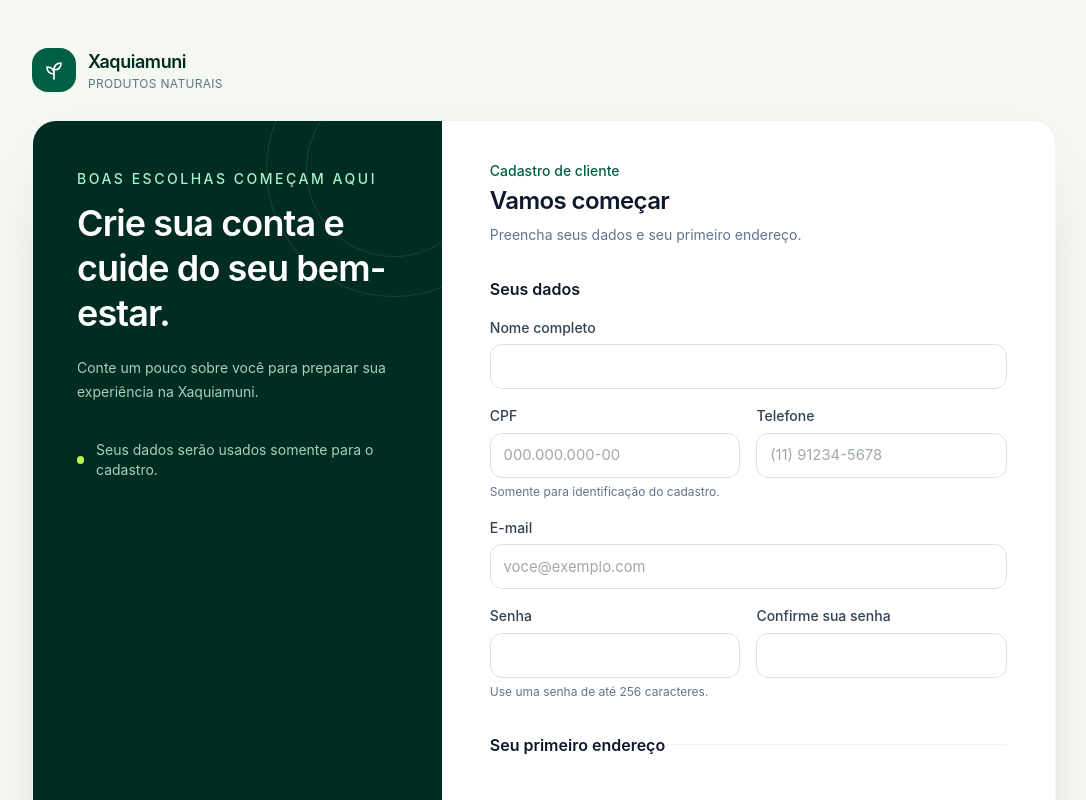
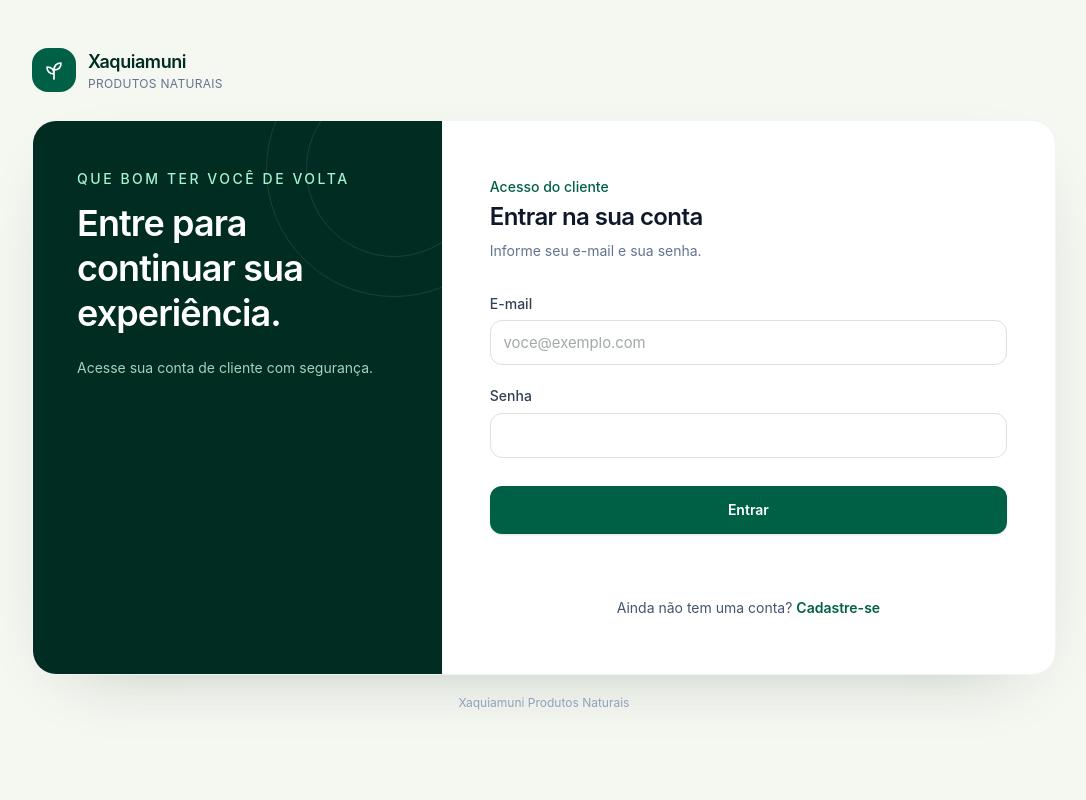
Before and after one commit to GustavoTessaro/Xaquiamuni, an Angular app in the folder client/: page /login in a window 1280 px wide. Before the commit this address led to /cadastro. Shown: the top 800 px of the page, without its empty margins (96-1182 px from the left). Built offline with nearby package versions, Linux system fonts and the light colour scheme.

Commit message:
feat: adiciona tela de login de clientes no Angular

```diff
--- a/client/src/app/app.routes.ts
+++ b/client/src/app/app.routes.ts
@@ -1,7 +1,9 @@
 import { Routes } from '@angular/router';
 import { CadastroComponent } from './cadastro/cadastro.component';
+import { LoginComponent } from './login/login.component';
 
 export const routes: Routes = [
+  { path: 'login', component: LoginComponent },
   { path: 'cadastro', component: CadastroComponent },
   { path: '', pathMatch: 'full', redirectTo: 'cadastro' },
   { path: '**', redirectTo: 'cadastro' },
--- /dev/null
+++ b/client/src/app/login/login.component.css
@@ -0,0 +1,45 @@
+:host {
+  display: block;
+}
+
+.field-label {
+  display: block;
+  margin-bottom: 0.4rem;
+  font-size: 0.875rem;
+  font-weight: 500;
+  color: #334155;
+}
+
+.field-control {
+  display: block;
+  width: 100%;
+  min-height: 2.75rem;
+  border: 1px solid #dbe3dc;
+  border-radius: 0.75rem;
+  background-color: #fff;
+  padding: 0.65rem 0.8rem;
+  color: #17231d;
+  font-size: 0.925rem;
+  outline: none;
+  transition: border-color 150ms ease, box-shadow 150ms ease;
+}
+
+.field-control::placeholder {
+  color: #a0aaa3;
+}
+
+.field-control:focus {
+  border-color: #16784b;
+  box-shadow: 0 0 0 3px rgb(22 120 75 / 12%);
+}
+
+.field-control[aria-invalid='true'] {
+  border-color: #dc2626;
+}
+
+.field-error {
+  margin-top: 0.35rem;
+  color: #b91c1c;
+  font-size: 0.75rem;
+  line-height: 1.15rem;
+}
--- /dev/null
+++ b/client/src/app/login/login.component.html
@@ -0,0 +1,99 @@
+<main class="min-h-screen bg-[#f5f7f1] px-4 py-8 text-slate-800 sm:px-6 lg:py-12">
+  <div class="mx-auto max-w-5xl">
+    <header class="mb-7 flex items-center gap-3" aria-label="Xaquiamuni Produtos Naturais">
+      <span class="flex size-11 items-center justify-center rounded-2xl bg-emerald-800 text-white" aria-hidden="true">
+        <svg viewBox="0 0 24 24" fill="none" class="size-6">
+          <path d="M12 21v-9m0 4c-4.5 0-7-2.5-7-7 4.5 0 7 2.5 7 7Zm0-4c0-4.5 2.5-7 7-7 0 4.5-2.5 7-7 7Z" stroke="currentColor" stroke-width="1.7" stroke-linecap="round" stroke-linejoin="round"/>
+        </svg>
+      </span>
+      <div>
+        <p class="text-lg font-semibold tracking-tight text-emerald-950">Xaquiamuni</p>
+        <p class="text-xs tracking-wide text-slate-500">PRODUTOS NATURAIS</p>
+      </div>
+    </header>
+
+    <section class="overflow-hidden rounded-3xl border border-emerald-950/5 bg-white shadow-[0_24px_70px_-45px_rgba(27,66,47,0.42)]">
+      <div class="grid lg:grid-cols-[0.8fr_1.2fr]">
+        <aside class="relative overflow-hidden bg-emerald-950 px-7 py-9 text-white sm:px-10 lg:px-11 lg:py-12">
+          <div class="absolute -right-20 -top-20 size-64 rounded-full border border-white/10"></div>
+          <div class="absolute -right-10 -top-10 size-44 rounded-full border border-white/10"></div>
+          <p class="relative mb-3 text-sm font-medium uppercase tracking-[0.18em] text-emerald-200">Que bom ter você de volta</p>
+          <h1 class="relative max-w-sm text-3xl font-semibold leading-tight tracking-tight sm:text-4xl">
+            Entre para continuar sua experiência.
+          </h1>
+          <p class="relative mt-5 max-w-sm text-sm leading-6 text-emerald-100/80">
+            Acesse sua conta de cliente com segurança.
+          </p>
+        </aside>
+
+        <div class="px-5 py-8 sm:px-9 sm:py-10 lg:px-12 lg:py-14">
+          <div class="mb-8">
+            <p class="text-sm font-medium text-emerald-800">Acesso do cliente</p>
+            <h2 class="mt-1 text-2xl font-semibold tracking-tight text-slate-900">Entrar na sua conta</h2>
+            <p class="mt-2 text-sm text-slate-500">Informe seu e-mail e sua senha.</p>
+          </div>
+
+          <form [formGroup]="form" (ngSubmit)="submit()" novalidate>
+            <div class="space-y-5">
+              <div>
+                <label for="email" class="field-label">E-mail</label>
+                <input id="email" class="field-control" type="email" formControlName="email"
+                  autocomplete="email" maxlength="256" placeholder="voce@exemplo.com" required
+                  [attr.aria-invalid]="fieldInvalid(form.controls.email)"
+                  aria-describedby="email-error">
+                @if (fieldInvalid(form.controls.email)) {
+                  <p id="email-error" class="field-error" role="alert">
+                    @if (form.controls.email.hasError('required')) { Informe seu e-mail. }
+                    @else { Informe um endereço de e-mail válido. }
+                  </p>
+                }
+              </div>
+
+              <div>
+                <label for="senha" class="field-label">Senha</label>
+                <input id="senha" class="field-control" type="password" formControlName="senha"
+                  autocomplete="current-password" required
+                  [attr.aria-invalid]="fieldInvalid(form.controls.senha)"
+                  aria-describedby="senha-error">
+                @if (fieldInvalid(form.controls.senha)) {
+                  <p id="senha-error" class="field-error" role="alert">Informe sua senha.</p>
+                }
+              </div>
+            </div>
+
+            <div class="mt-7 space-y-3">
+              <button type="submit" [disabled]="signingIn()" [attr.aria-busy]="signingIn()"
+                class="flex min-h-12 w-full items-center justify-center gap-2 rounded-xl bg-emerald-800 px-5 py-3 text-sm font-semibold text-white shadow-sm transition hover:bg-emerald-900 focus-visible:outline-2 focus-visible:outline-offset-2 focus-visible:outline-emerald-800 disabled:cursor-wait disabled:opacity-70">
+                @if (signingIn()) {
+                  <span class="size-4 animate-spin rounded-full border-2 border-white/40 border-t-white" aria-hidden="true"></span>
+                  <span>Entrando...</span>
+                } @else {
+                  <span>Entrar</span>
+                }
+              </button>
+              @if (signingIn()) {
+                <p class="sr-only" role="status" aria-live="polite">Autenticando sua conta.</p>
+              }
+              <p aria-live="polite" aria-atomic="true" class="min-h-6 text-center text-sm font-medium text-emerald-800">
+                {{ successMessage() }}
+              </p>
+              @if (errorMessage()) {
+                <p class="text-center text-sm font-medium text-red-700" role="alert" aria-live="assertive">
+                  {{ errorMessage() }}
+                </p>
+              }
+            </div>
+          </form>
+
+          <p class="mt-7 text-center text-sm text-slate-600">
+            Ainda não tem uma conta?
+            <a routerLink="/cadastro" class="font-semibold text-emerald-800 underline-offset-4 hover:underline focus-visible:outline-2 focus-visible:outline-offset-2 focus-visible:outline-emerald-800">
+              Cadastre-se
+            </a>
+          </p>
+        </div>
+      </div>
+    </section>
+    <footer class="py-5 text-center text-xs text-slate-400">Xaquiamuni Produtos Naturais</footer>
+  </div>
+</main>
--- /dev/null
+++ b/client/src/app/login/login.component.ts
@@ -0,0 +1,91 @@
+import { ChangeDetectionStrategy, Component, signal } from '@angular/core';
+import { HttpErrorResponse } from '@angular/common/http';
+import { takeUntilDestroyed } from '@angular/core/rxjs-interop';
+import {
+  FormControl,
+  FormGroup,
+  ReactiveFormsModule,
+  Validators,
+} from '@angular/forms';
+import { RouterLink } from '@angular/router';
+import { finalize } from 'rxjs';
+import { AuthService } from '../core/auth/auth.service';
+
+type LoginControls = {
+  email: FormControl<string>;
+  senha: FormControl<string>;
+};
+
+@Component({
+  changeDetection: ChangeDetectionStrategy.OnPush,
+  imports: [ReactiveFormsModule, RouterLink],
+  selector: 'app-login',
+  styleUrl: './login.component.css',
+  templateUrl: './login.component.html',
+})
+export class LoginComponent {
+  protected readonly submitted = signal(false);
+  protected readonly signingIn = signal(false);
+  protected readonly successMessage = signal('');
+  protected readonly errorMessage = signal('');
+
+  protected readonly form = new FormGroup<LoginControls>({
+    email: new FormControl('', {
+      nonNullable: true,
+      validators: [Validators.required, Validators.email],
+    }),
+    senha: new FormControl('', {
+      nonNullable: true,
+      validators: [Validators.required],
+    }),
+  });
+
+  constructor(private readonly authService: AuthService) {
+    this.form.valueChanges
+      .pipe(takeUntilDestroyed())
+      .subscribe(() => {
+        this.successMessage.set('');
+        this.errorMessage.set('');
+      });
+  }
+
+  protected fieldInvalid(control: FormControl<string>): boolean {
+    return control.invalid && (control.touched || this.submitted());
+  }
+
+  protected submit(): void {
+    if (this.signingIn()) {
+      return;
+    }
+
+    this.submitted.set(true);
+    this.successMessage.set('');
+    this.errorMessage.set('');
+    this.form.markAllAsTouched();
+
+    if (this.form.invalid) {
+      return;
+    }
+
+    const { email, senha } = this.form.getRawValue();
+    this.signingIn.set(true);
+    this.authService.login(email, senha)
+      .pipe(finalize(() => this.signingIn.set(false)))
+      .subscribe({
+        next: () => {
+          this.form.controls.senha.reset();
+          this.submitted.set(false);
+          this.successMessage.set('Login realizado com sucesso.');
+        },
+        error: (error: unknown) => this.handleLoginError(error),
+      });
+  }
+
+  private handleLoginError(error: unknown): void {
+    this.errorMessage.set(
+      error instanceof HttpErrorResponse && error.status === 401
+        ? 'E-mail ou senha inválidos.'
+        : 'Não foi possível entrar no momento. Verifique sua conexão e tente novamente.',
+    );
+  }
+}
```
Also changed, not shown: 1 other file (tests, documents, lock files or other folders).
